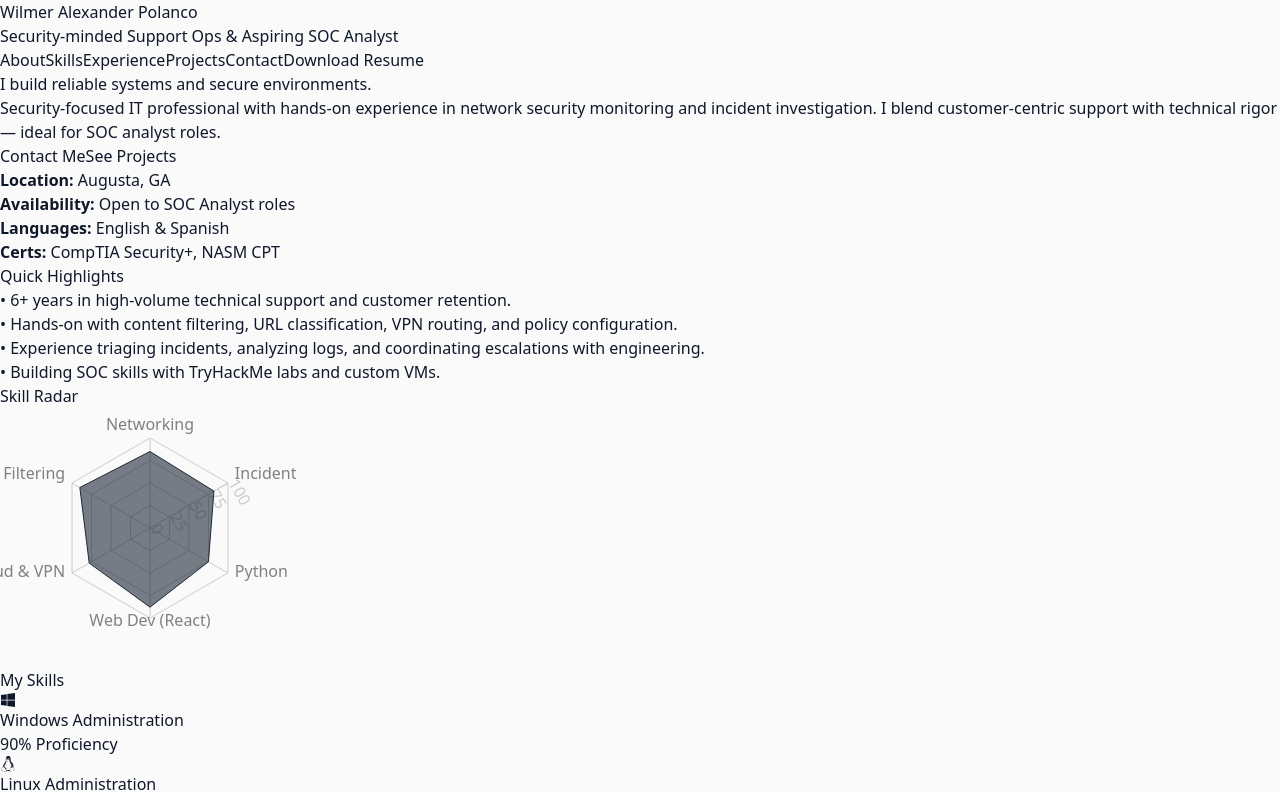
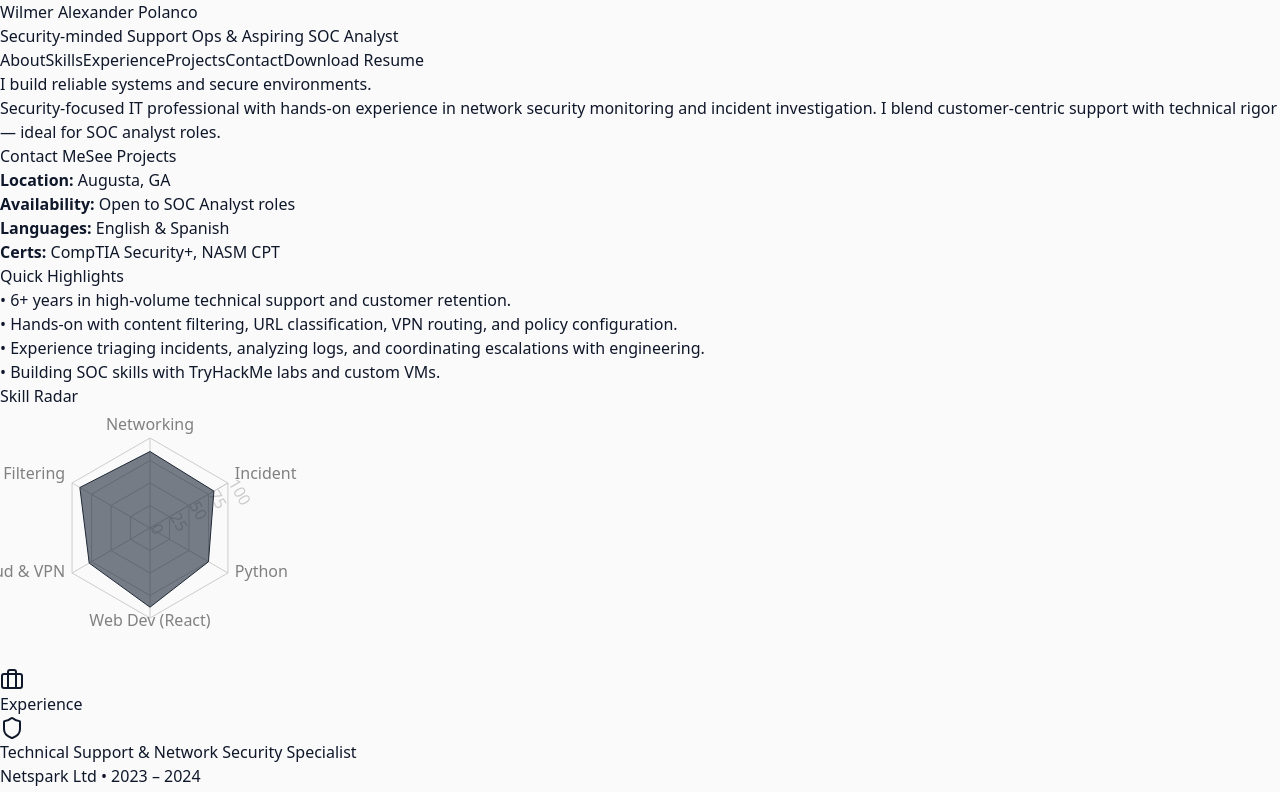
Before and after one commit to wilmerp13/portfolio-nextjs, a Next.js app: page / in a window 1280 px wide. Shown: the top 792 px of the page. Built offline with nearby package versions, Linux system fonts and the light colour scheme.

Commit message:
Add Experience component to index page

```diff
--- a/pages/index.js
+++ b/pages/index.js
@@ -58,6 +58,8 @@ export default function Home() {
         </div>
       </section>
 
+      <Experience />
+
       {/* Full Skills Section */}
       <Skills id="skills" className="mt-12" /> {/* <-- Add this to render your full skills section */}
 
```
